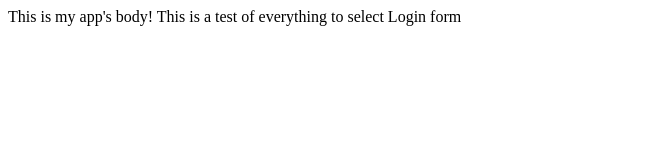
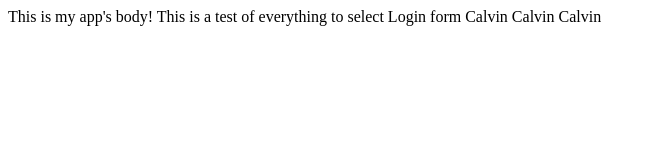
Before and after one commit to jonathan-sj-kim/gitLearning, a plain HTML site: page index.html in a window 1280 px wide. Shown: the whole page, without its empty margins (0-656 px from the left). Drawn offline with Linux system fonts and the light colour scheme.

Commit message:
calvin, calbin

```diff
--- a/index.html
+++ b/index.html
@@ -6,6 +6,9 @@
     This is my app's body!
     This is a test of everything to select
     Login form
+    Calvin
+    Calvin
+    Calvin
   </body>
 
 </html>
```
